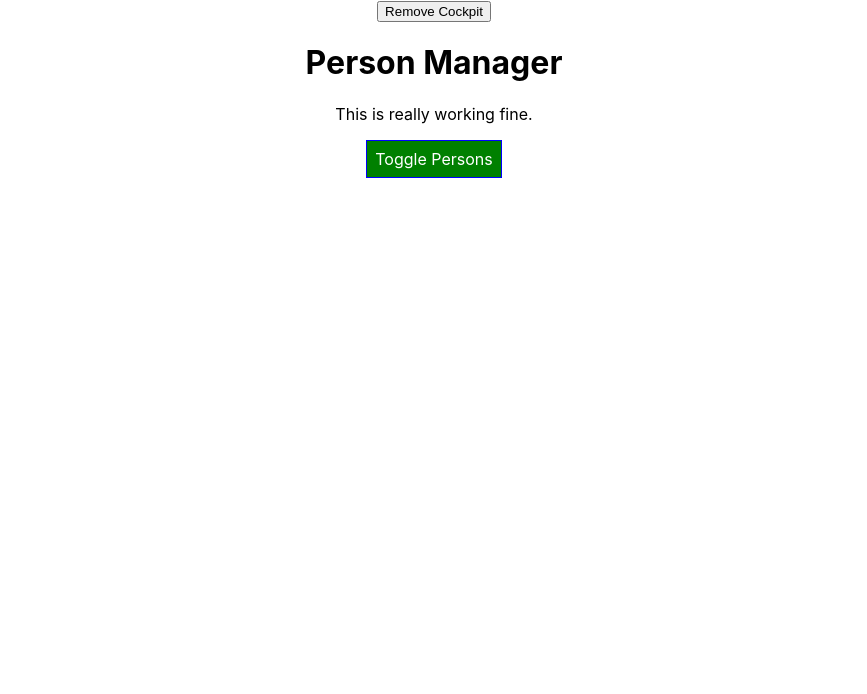
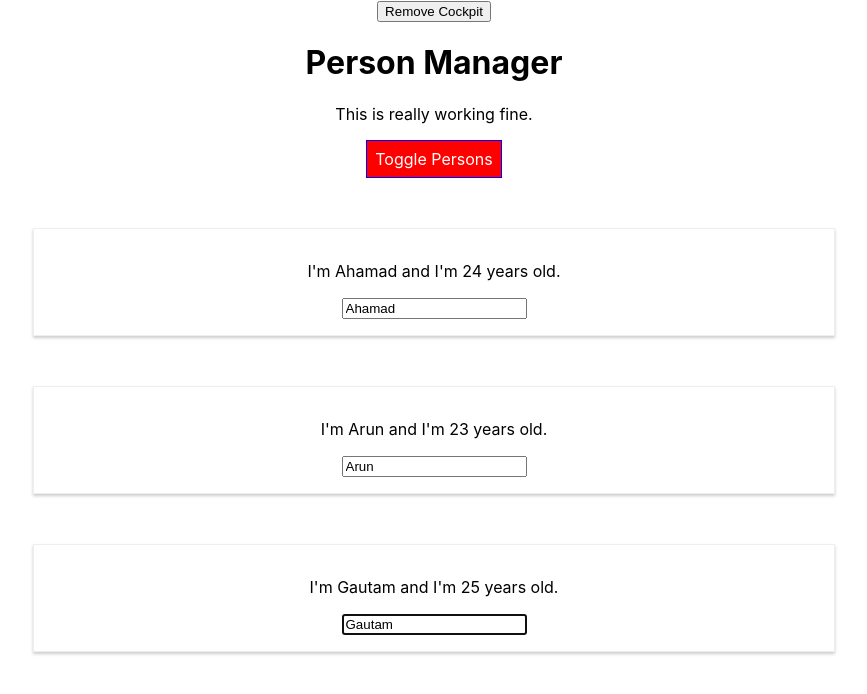
Before and after one commit to AhamadCH/react-complete-guide, a React (Create React App) app in the folder react-complete-guide/: page / in a window 1280 px wide. Shown: the top 694 px of the page, without its empty margins (206-1073 px from the left). Built offline with nearby package versions, Linux system fonts and the light colour scheme.

Commit message:
Refs with React Hooks

```diff
--- a/react-complete-guide/src/components/Cockpit/Cockpit.js
+++ b/react-complete-guide/src/components/Cockpit/Cockpit.js
@@ -1,13 +1,16 @@
-import React, { useEffect } from 'react';
+import React, { useEffect, useRef } from 'react';
 import classes from './Cockpit.module.css';
 
 const Cockpit = (props) => {
+  const toggleBtnRef = useRef(null);
+
   useEffect(() => {
     console.log('[Cockpit.js] useEffect');
 
-    setTimeout(() => {
-      alert('Saverd data to the cluod!');
-    }, 1000);
+    // setTimeout(() => {
+    //   alert('Saverd data to the cluod!');
+    // }, 1000);
+    toggleBtnRef.current.click();
 
     return () => {
       console.log('[Cockpit.js] clean up work in useEffect');
@@ -41,7 +44,10 @@ const Cockpit = (props) => {
     <div className={classes.Cockpit}>
       <h1>{props.appTitle}</h1>
       <p className={assignedClasses.join(' ')}>This is really working fine.</p>
-      <button className={btnClass.join(' ')} onClick={props.toggle}>
+      <button
+        ref={toggleBtnRef }
+        className={btnClass.join(' ')}
+        onClick={props.toggle}>
         Toggle Persons
       </button>
     </div>
```
